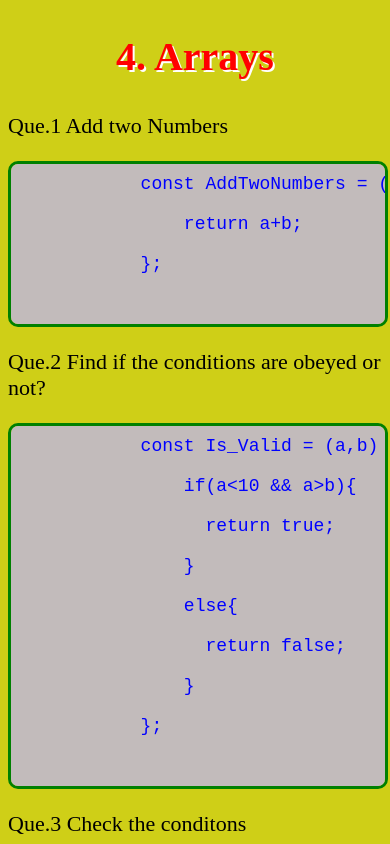
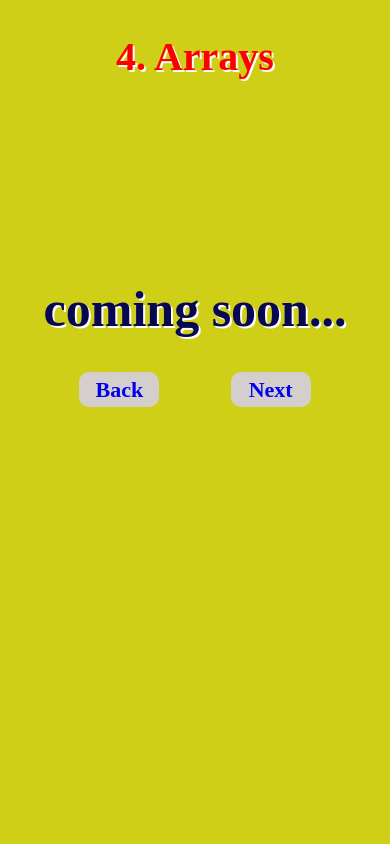
Before and after one commit to JavaScript-Mastery/Javascript-coding-assignment, a plain HTML site: page index-4.html in a window 390 px wide. Shown: the top 844 px of the page. Drawn offline with Linux system fonts and the light colour scheme.

Commit message:
created files

```diff
--- a/index-4.html
+++ b/index-4.html
@@ -4,12 +4,15 @@
     <meta charset="UTF-8">
     <meta http-equiv="X-UA-Compatible" content="IE=edge">
     <meta name="viewport" content="width=device-width, initial-scale=1.0">
+    <meta name="keywords" content="Arrays">
     <title>Coding Assisement</title>
     <link rel="stylesheet" href="./style.css">
 </head>
 <body>
 
     <h2>4. Arrays</h2>
+         <!-- ====== write code -->
+    <!--
     <div class="Que">
         <p>Que.1 Add two Numbers</p>
 
@@ -87,6 +90,10 @@
         </pre>
     </div>
 
+    -->
+      <h1 style="margin-top: 200px;">coming soon...</h1>
+
+
     <div class="container">
         <div class="row"><a href="./index-3.html">Back</a></div>
         <div class="row"><a href="./index-5.html">Next</a></div>
--- a/style.css
+++ b/style.css
@@ -59,7 +59,7 @@ a:hover {
     width: 90%;
   }
   .Que {
-    margin: 0;
+    margin-left: 2%;
   }
 }
 @media screen and (max-width: 664px) {
```
Also changed, not shown: index-1.html (+2 -1 lines), index-2.html (+1 -0 lines), index-3.html (+9 -0 lines), index-5.html (+7 -0 lines), index-6.html (+7 -0 lines), index-7.html (+7 -0 lines), index-8.html (+10 -0 lines), index.html (+1 -0 lines).
